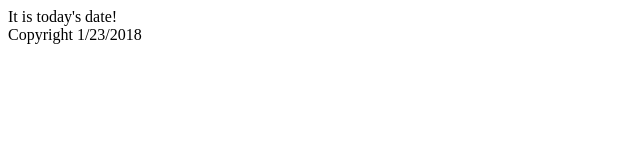
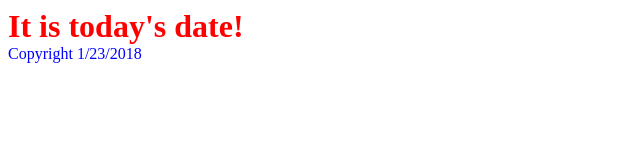
Before and after one commit to dietsnapple/123, a plain HTML site: page index.html in a window 1280 px wide. Shown: the whole page, without its empty margins (0-640 px from the left). Drawn offline with Linux system fonts and the light colour scheme.

Commit message:
added styles.css, fixed missing html element before head

```diff
--- a/index.html
+++ b/index.html
@@ -1,13 +1,10 @@
 <!doctype html>
-
+<html>
 <head>
+	<link rel="stylesheet" href="styles.css">
 <head>
-
-<body> It is today's date!
+<body>
+	<div class="main">It is today's date!</div>
+	<footer class="footer">Copyright 1/23/2018</footer>
 </body>
-
-<footer>
-Copyright 1/23/2018
-</footer>
-
 </html>
--- /dev/null
+++ b/styles.css
@@ -0,0 +1,9 @@
+.main{
+	color:red;
+	font-weight:bold;
+	font-size:2em;
+}
+.footer{
+	color:blue;
+	font-size:1em;
+}
```
